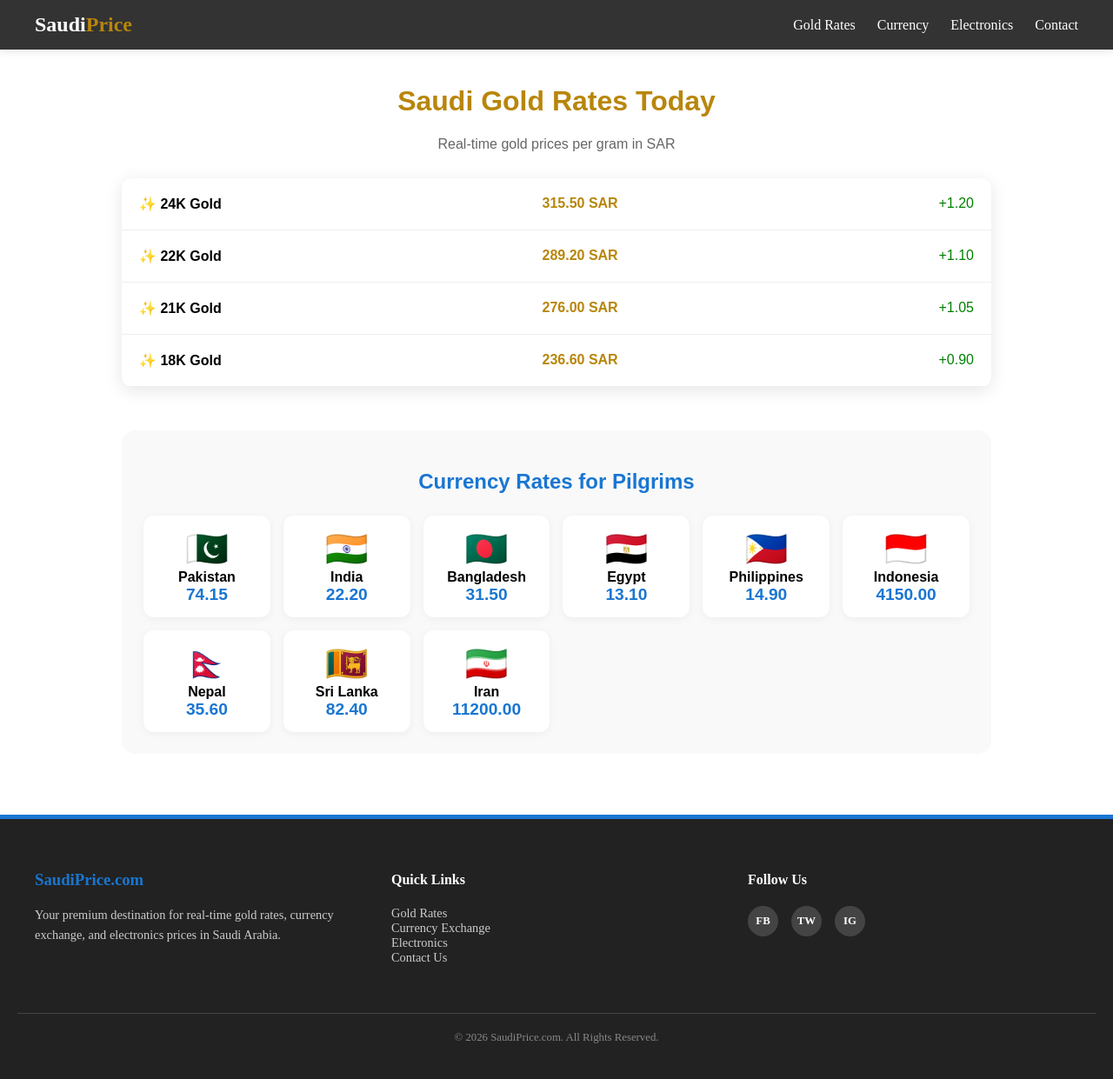
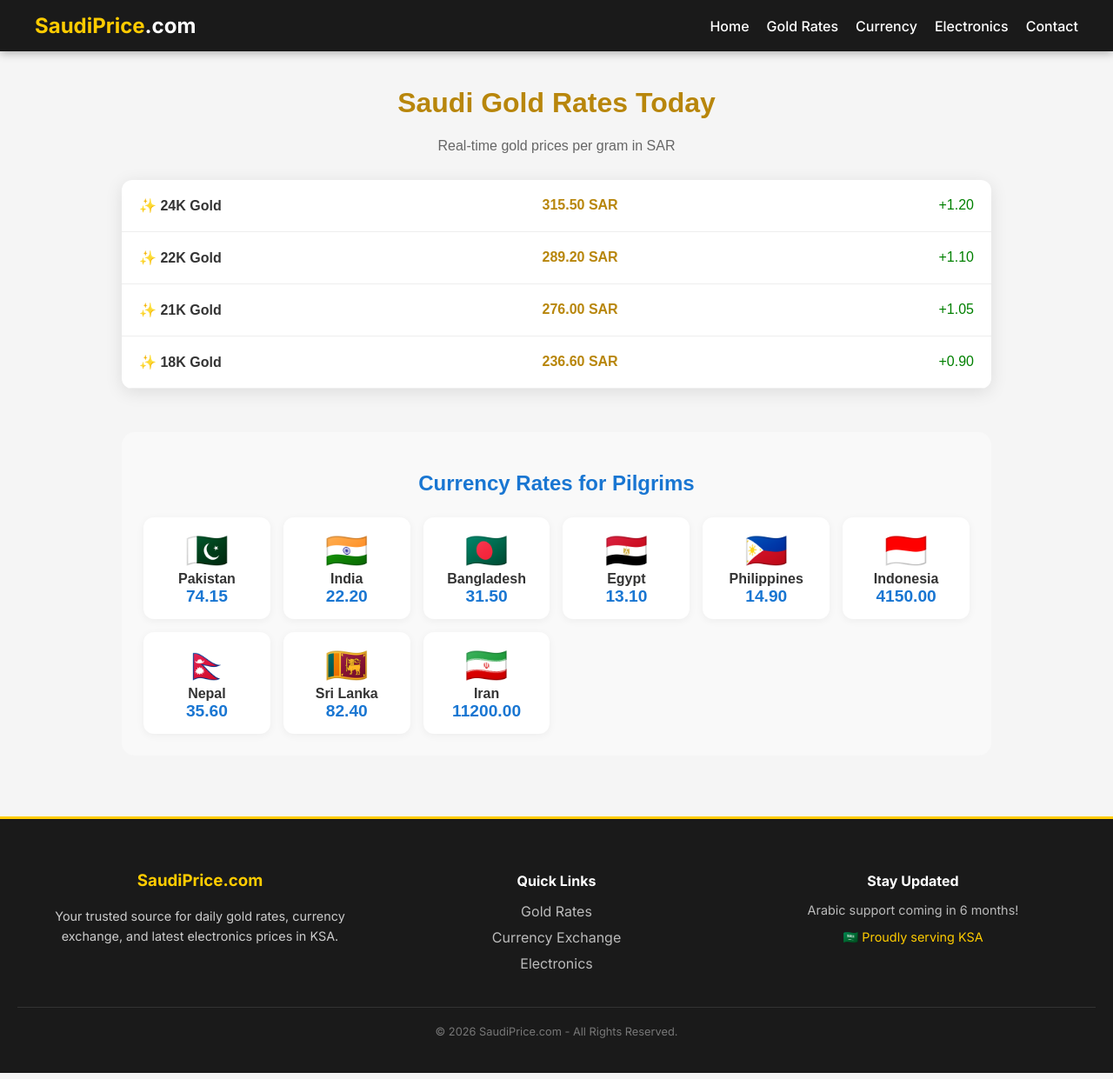
Before and after one commit to DiGiSaudia/saudirate, a Next.js app: page /gold-rates in a window 1280 px wide. Shown: the whole page at 87% size. Built offline with nearby package versions, Linux system fonts and the light colour scheme.

Commit message:
final layout with professional footer and navbar

```diff
--- a/app/components/Footer.tsx
+++ b/app/components/Footer.tsx
@@ -1,51 +1,46 @@
 import React from 'react';
+import Link from 'next/link';
 
 export default function Footer() {
-  const currentYear = new Date().getFullYear();
-
   return (
     <footer style={{
-      backgroundColor: '#222',
+      backgroundColor: '#1a1a1a',
       color: 'white',
       padding: '40px 20px',
       marginTop: '50px',
-      borderTop: '5px solid #1976d2'
+      borderTop: '3px solid #ffcc00'
     }}>
       <div style={{
         maxWidth: '1200px',
         margin: '0 auto',
         display: 'grid',
         gridTemplateColumns: 'repeat(auto-fit, minmax(250px, 1fr))',
-        gap: '30px'
+        gap: '30px',
+        textAlign: 'center'
       }}>
-        {/* About Column */}
+        {/* About Section */}
         <div>
-          <h3 style={{ color: '#1976d2' }}>SaudiPrice.com</h3>
-          <p style={{ fontSize: '0.9rem', lineHeight: '1.6', color: '#ccc' }}>
-            Your premium destination for real-time gold rates, currency exchange, and electronics prices in Saudi Arabia.
+          <h3 style={{ color: '#ffcc00' }}>SaudiPrice.com</h3>
+          <p style={{ fontSize: '0.9rem', color: '#ccc', lineHeight: '1.6' }}>
+            Your trusted source for daily gold rates, currency exchange, and latest electronics prices in KSA.
           </p>
         </div>
 
         {/* Quick Links */}
         <div>
-          <h4>Quick Links</h4>
-          <ul style={{ listStyle: 'none', padding: 0, fontSize: '0.9rem' }}>
-            <li><a href="/gold-rates" style={{ color: '#ccc', textDecoration: 'none' }}>Gold Rates</a></li>
-            <li><a href="/currency" style={{ color: '#ccc', textDecoration: 'none' }}>Currency Exchange</a></li>
-            <li><a href="/electronics" style={{ color: '#ccc', textDecoration: 'none' }}>Electronics</a></li>
-            <li><a href="/contact" style={{ color: '#ccc', textDecoration: 'none' }}>Contact Us</a></li>
-          </ul>
+          <h4 style={{ marginBottom: '15px' }}>Quick Links</h4>
+          <div style={{ display: 'flex', flexDirection: 'column', gap: '10px' }}>
+            <Link href="/gold-rates" style={{ color: '#bbb', textDecoration: 'none' }}>Gold Rates</Link>
+            <Link href="/currency" style={{ color: '#bbb', textDecoration: 'none' }}>Currency Exchange</Link>
+            <Link href="/electronics" style={{ color: '#bbb', textDecoration: 'none' }}>Electronics</Link>
+          </div>
         </div>
 
-        {/* Social Media */}
+        {/* Contact info */}
         <div>
-          <h4>Follow Us</h4>
-          <div style={{ display: 'flex', gap: '15px', marginTop: '10px' }}>
-            {/* یہ لنکس آپ بعد میں اپنے اصلی اکاؤنٹس سے بدل سکتے ہیں */}
-            <a href="#" style={socialIconStyle}>FB</a>
-            <a href="#" style={socialIconStyle}>TW</a>
-            <a href="#" style={socialIconStyle}>IG</a>
-          </div>
+          <h4 style={{ marginBottom: '15px' }}>Stay Updated</h4>
+          <p style={{ fontSize: '0.9rem', color: '#bbb' }}>Arabic support coming in 6 months!</p>
+          <p style={{ fontSize: '0.9rem', color: '#ffcc00' }}>🇸🇦 Proudly serving KSA</p>
         </div>
       </div>
 
@@ -53,26 +48,12 @@ export default function Footer() {
         textAlign: 'center',
         marginTop: '40px',
         paddingTop: '20px',
-        borderTop: '1px solid #444',
+        borderTop: '1px solid #333',
         fontSize: '0.8rem',
-        color: '#888'
+        color: '#777'
       }}>
-        © {currentYear} SaudiPrice.com. All Rights Reserved.
+        © 2026 SaudiPrice.com - All Rights Reserved.
       </div>
     </footer>
   );
 }
-
-const socialIconStyle = {
-  backgroundColor: '#444',
-  color: 'white',
-  width: '35px',
-  height: '35px',
-  display: 'flex',
-  alignItems: 'center',
-  justifyContent: 'center',
-  borderRadius: '50%',
-  textDecoration: 'none',
-  fontSize: '0.8rem',
-  fontWeight: 'bold'
-};
--- a/app/components/Navbar.tsx
+++ b/app/components/Navbar.tsx
@@ -1,79 +1,95 @@
-"use client"; // یہ لائن اوپر لازمی لکھنی ہے تاکہ بٹن کام کرے
+"use client";
 import React, { useState } from 'react';
+import Link from 'next/link';
 
 export default function Navbar() {
   const [isOpen, setIsOpen] = useState(false);
 
+  const navLinks = [
+    { name: "Home", path: "/" },
+    { name: "Gold Rates", path: "/gold-rates" },
+    { name: "Currency", path: "/currency" },
+    { name: "Electronics", path: "/electronics" },
+    { name: "Contact", path: "/contact" },
+  ];
+
   return (
     <nav style={{
-      backgroundColor: '#333',
+      backgroundColor: '#1a1a1a',
+      padding: '15px 20px',
       color: 'white',
       position: 'sticky',
       top: 0,
       zIndex: 1000,
-      boxShadow: '0 2px 10px rgba(0,0,0,0.1)',
-      width: '100%',
+      boxShadow: '0 2px 10px rgba(0,0,0,0.3)'
     }}>
       <div style={{
         maxWidth: '1200px',
         margin: '0 auto',
         display: 'flex',
         justifyContent: 'space-between',
-        alignItems: 'center',
-        padding: '15px 20px',
+        alignItems: 'center'
       }}>
         {/* Logo */}
-        <div style={{ fontSize: '1.5rem', fontWeight: 'bold' }}>
-          <a href="/" style={{ color: 'white', textDecoration: 'none' }}>
-            Saudi<span style={{ color: '#b8860b' }}>Price</span>
-          </a>
+        <Link href="/" style={{
+          fontSize: '1.5rem',
+          fontWeight: 'bold',
+          color: '#ffcc00',
+          textDecoration: 'none'
+        }}>
+          SaudiPrice<span style={{color: 'white'}}>.com</span>
+        </Link>
+
+        {/* Desktop Links */}
+        <div style={{ display: 'flex', gap: '20px' }} className="desktop-menu">
+          {navLinks.map((link, idx) => (
+            <Link key={idx} href={link.path} style={{
+              color: 'white',
+              textDecoration: 'none',
+              fontSize: '1rem',
+              fontWeight: '500'
+            }}>
+              {link.name}
+            </Link>
+          ))}
         </div>
 
-        {/* Mobile Toggle Button (تین لائنیں) */}
-        <div
-          onClick={() => setIsOpen(!isOpen)}
-          style={{ cursor: 'pointer', display: 'block', padding: '5px' }}
-          className="mobile-menu-btn"
-        >
-          <div style={{ width: '25px', height: '3px', backgroundColor: 'white', margin: '5px 0' }}></div>
-          <div style={{ width: '25px', height: '3px', backgroundColor: 'white', margin: '5px 0' }}></div>
-          <div style={{ width: '25px', height: '3px', backgroundColor: 'white', margin: '5px 0' }}></div>
-        </div>
-
-        {/* Links Area */}
-        <div style={{
-          display: isOpen ? 'flex' : 'none', // بٹن دبانے پر کھلے گا یا بند ہوگا
-          flexDirection: 'column',
-          position: 'absolute',
-          top: '100%',
-          left: 0,
-          width: '100%',
-          backgroundColor: '#333',
-          padding: '20px',
-          gap: '15px',
-          boxSizing: 'border-box',
-          borderTop: '1px solid #444'
-        }} className="nav-links">
-          <a href="/gold-rates" onClick={() => setIsOpen(false)} style={{ color: 'white', textDecoration: 'none' }}>Gold Rates</a>
-          <a href="/currency" onClick={() => setIsOpen(false)} style={{ color: 'white', textDecoration: 'none' }}>Currency</a>
-          <a href="/electronics" onClick={() => setIsOpen(false)} style={{ color: 'white', textDecoration: 'none' }}>Electronics</a>
-          <a href="/contact" onClick={() => setIsOpen(false)} style={{ color: 'white', textDecoration: 'none' }}>Contact</a>
+        {/* Mobile Menu Button */}
+        <div style={{ cursor: 'pointer', fontSize: '1.5rem' }}
+             className="mobile-btn"
+             onClick={() => setIsOpen(!isOpen)}>
+          {isOpen ? '✖' : '☰'}
         </div>
       </div>
 
-      {/* CSS for responsiveness - اسے مٹائیے گا نہیں */}
+      {/* Mobile Menu Dropdown */}
+      {isOpen && (
+        <div style={{
+          backgroundColor: '#1a1a1a',
+          padding: '20px',
+          display: 'flex',
+          flexDirection: 'column',
+          gap: '15px',
+          borderTop: '1px solid #333'
+        }}>
+          {navLinks.map((link, idx) => (
+            <Link key={idx} href={link.path} onClick={() => setIsOpen(false)} style={{
+              color: 'white',
+              textDecoration: 'none',
+              fontSize: '1.1rem'
+            }}>
+              {link.name}
+            </Link>
+          ))}
+        </div>
+      )}
+
       <style jsx>{`
-        @media (min-width: 768px) {
-          .mobile-menu-btn { display: none !important; }
-          .nav-links {
-            display: flex !important;
-            flex-direction: row !important;
-            position: static !important;
-            width: auto !important;
-            padding: 0 !important;
-            border: none !important;
-            gap: 25px !important;
-          }
+        @media (max-width: 768px) {
+          .desktop-menu { display: none !important; }
+        }
+        @media (min-width: 769px) {
+          .mobile-btn { display: none !important; }
         }
       `}</style>
     </nav>
--- a/app/layout.tsx
+++ b/app/layout.tsx
@@ -1,34 +1,33 @@
-import type { Metadata } from "next";
-import Navbar from './components/Navbar';
-import Footer from './components/Footer';
+import './globals.css';
+import type { Metadata } from 'next';
+import { Inter } from 'next/font/google';
+import Navbar from './components/Navbar'; // نیویگیشن بار امپورٹ کی
+import Footer from './components/Footer'; // فوٹر امپورٹ کیا
 
-// یہ حصہ گوگل سرچ (SEO) کے لیے ہے
+const inter = Inter({ subsets: ['latin'] });
+
 export const metadata: Metadata = {
-  title: "Saudi Price | Live Gold Rates, Currency & Electronics in KSA",
-  description: "Get the latest 24K, 22K gold prices, SAR exchange rates for PKR, INR, and best electronics deals in Saudi Arabia.",
-  keywords: "Saudi Gold Rate, SAR to PKR, Saudi Electronics Prices, iPhone Prices KSA",
+  title: 'Saudi Price - Gold, Currency & Electronics Rates',
+  description: 'Daily updated gold rates, currency exchange, and electronics prices in Saudi Arabia.',
 };
 
 export default function RootLayout({
   children,
 }: {
-  children: React.ReactNode
+  children: React.ReactNode;
 }) {
   return (
     <html lang="en">
-      <body style={{
-        margin: 0,
-        padding: 0,
-        display: 'flex',
-        flexDirection: 'column',
-        minHeight: '100vh'
-      }}>
+      <body className={inter.className} style={{ margin: 0, backgroundColor: '#f5f5f5' }}>
+        {/* یہ نیویگیشن بار اب ہر پیج پر نظر آئے گی */}
         <Navbar />
 
-        <main style={{ flex: 1 }}>
+        {/* یہاں ہر پیج کا اپنا مواد لوڈ ہوگا */}
+        <main style={{ minHeight: '80vh' }}>
           {children}
         </main>
 
+        {/* فوٹر بھی ہر پیج کے آخر میں نظر آئے گا */}
         <Footer />
       </body>
     </html>
```
